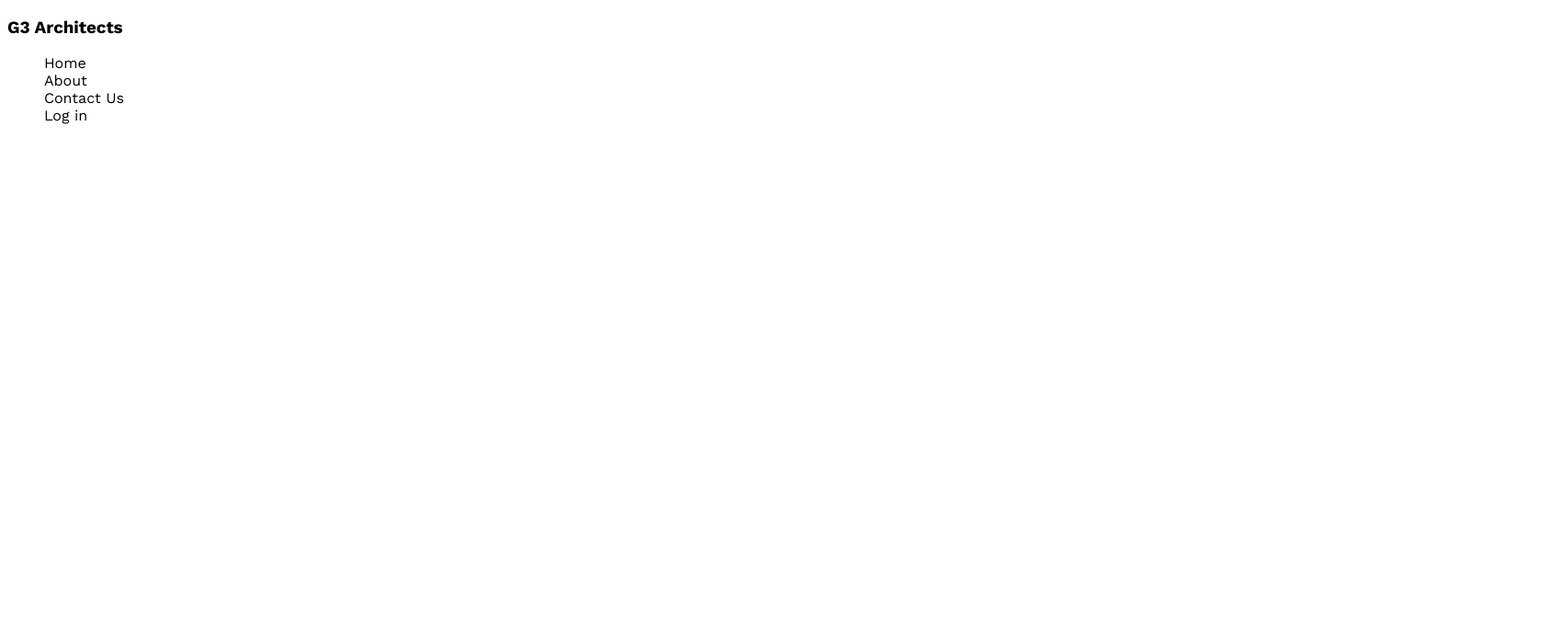
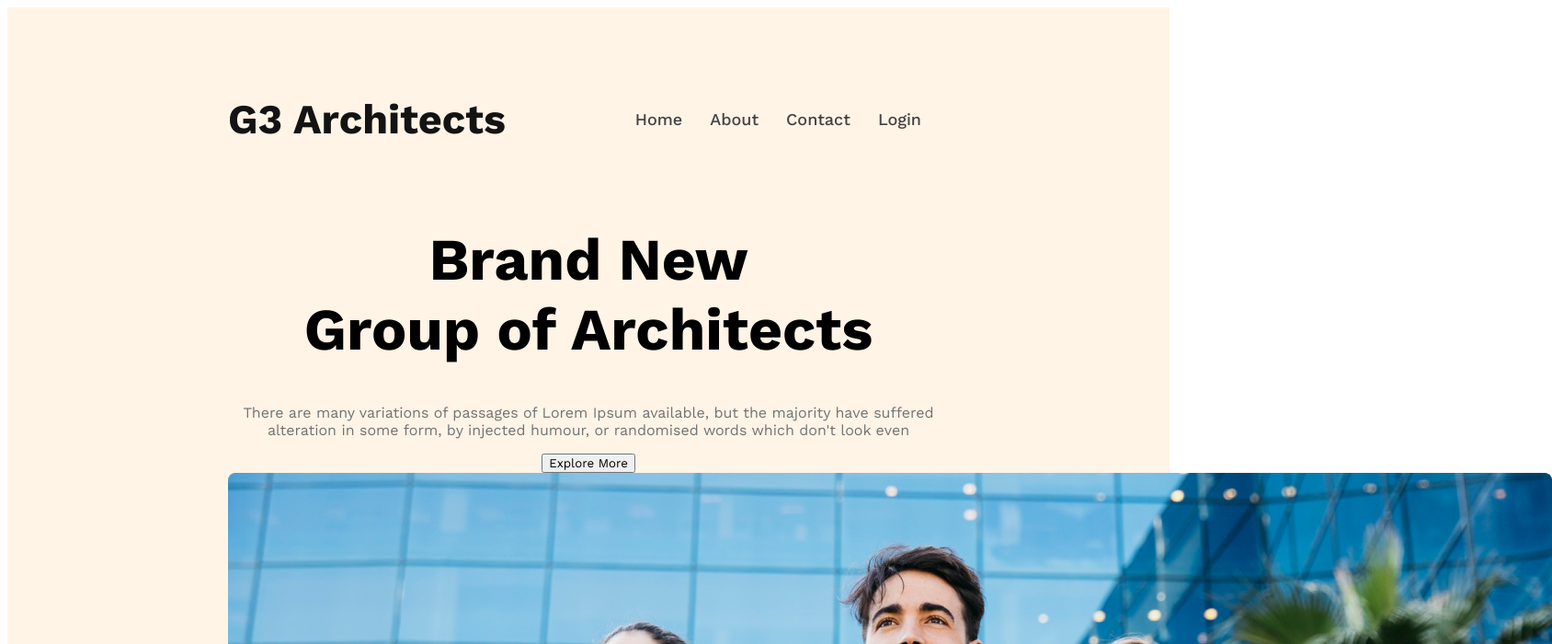
Before and after one commit to abkaiumkhan/project-1, a plain HTML site: page g3-achritect-website/index.html in a window 1280 px wide. Shown: the top 700 px of the page at 92% size, 1688 px wide, since content can reach past the window. Drawn offline with nearby package versions, Linux system fonts and the light colour scheme.

Commit message:
added banner-description

```diff
--- a/g3-achritect-website/index.html
+++ b/g3-achritect-website/index.html
@@ -9,14 +9,23 @@
 <body>
     <header>
         <nav>
-            <h3>G3 Architects</h3>
+            <h3 class="nav-title">G3 Architects</h3>
             <ul>
-                <div class="li">Home</div>
-                <div class="li">About</div>
-                <div class="li">Contact Us</div>
-                <div class="li">Log in</div>
+                <li> <a href="">Home</a></li>
+                <li> <a href="">About</a></li>
+                <li> <a href="">Contact</a></li>
+                <li> <a href="">Login</a></li>
+
             </ul>
         </nav>
+        <div class="banner">
+            <div class="banner-content">
+                <H1 class="banner-title">Brand New <br> Group of Architects</H1>
+            <p class="banner-description">There are many variations of passages of Lorem Ipsum available, but the majority have suffered alteration in some form, by injected humour, or randomised words which don't look even</p>
+            <button class="btn-primary">Explore More</button>
+            </div>
+            <img src="images/banner.png" alt="">
+        </div>
     </header>
     <main>
 
--- a/g3-achritect-website/styles/architect.css
+++ b/g3-achritect-website/styles/architect.css
@@ -2,3 +2,47 @@
 *{
     font-family: 'Work Sans', sans-serif;
 }
+header{
+    background: rgba(255, 144, 14, 0.10);
+    padding: 50px 240px;
+}
+nav{
+    display: flex;
+    justify-content: space-between;
+    align-items: center;
+}
+.nav-title{
+    font-size: 45px;
+    font-weight: 700px;
+    color: #131313;
+}
+nav>ul{
+    display: flex;
+}
+nav li{
+    list-style: none;
+    margin-right: 30px;
+    font-weight: 500;
+    font-size: 18px;
+}
+nav li a{
+    text-decoration: none;
+    color: #424242;
+}
+.banner-content{
+    max-width: 800px;
+    text-align: center;
+    margin: 0 auto;
+}
+.banner-title{
+    font-size: 4rem;
+    font-weight: 700px;
+    font-color: #131313;
+}
+.banner-description{
+    color: #727272;
+
+}
+.btn-primary{
+
+}
```
